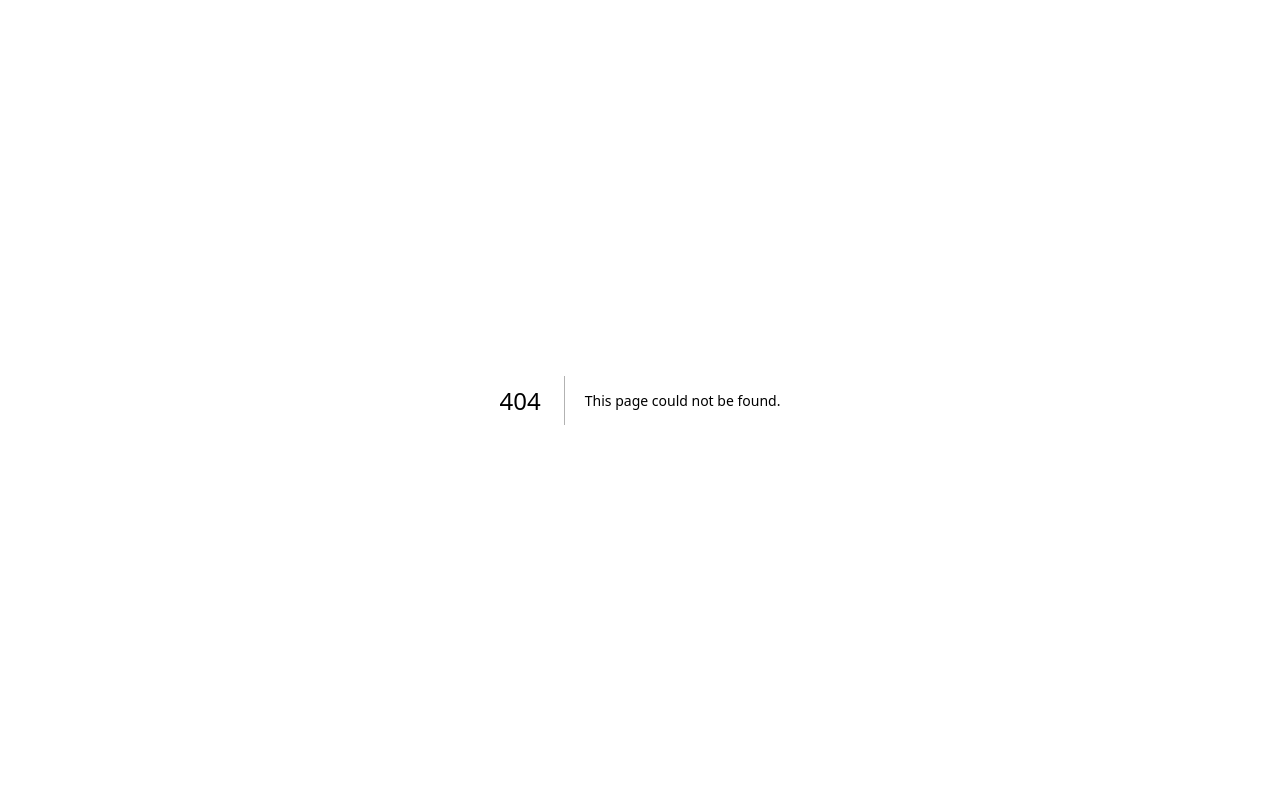
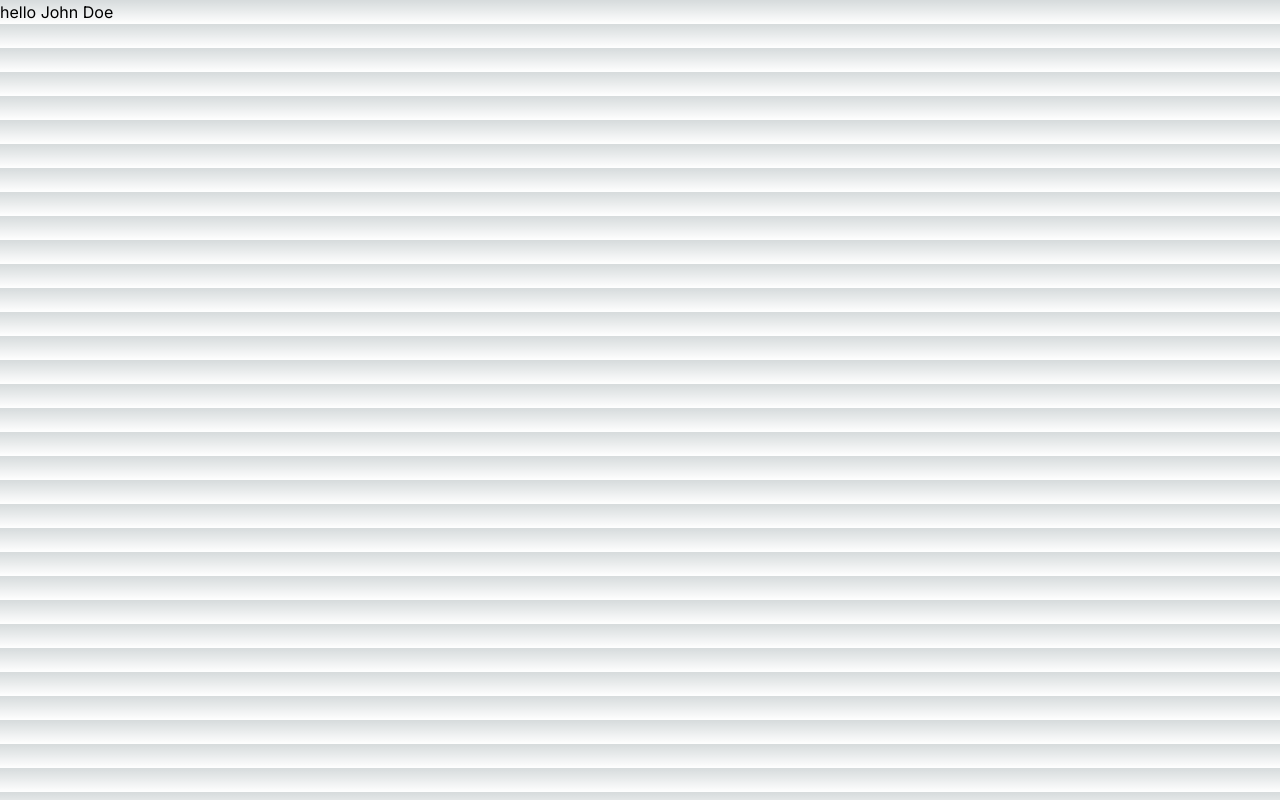
Before and after one commit to nobushi95/full-stack-web-dev-book, a Next.js app in the folder frontend/: page /hello_frontend_fetch in a window 1280 px wide. Before the commit this address had no page. Built offline with nearby package versions, Linux system fonts and the light colour scheme.

Commit message:
hello_frontend_fetchページ追加

```diff
--- /dev/null
+++ b/frontend/app/hello_frontend_fetch/page.tsx
@@ -0,0 +1,19 @@
+'use client'
+
+import { useEffect, useState } from "react";
+
+export const Page = () => {
+  const [data, setData] = useState({ name: '' });
+
+  useEffect(() => {
+    fetch('/api/hello')
+      .then((res) => res.json())
+      .then((data) => {
+        setData(data);
+      })
+  }, []);
+
+  return <div>hello {data.name}</div>
+}
+
+export default Page;
--- /dev/null
+++ b/frontend/pages/api/hello.ts
@@ -0,0 +1,11 @@
+import { NextApiRequest, NextApiResponse } from "next";
+
+type Data = {
+  name: String
+}
+
+export const handler = (req: NextApiRequest, res: NextApiResponse<Data>) => {
+  res.status(200).json({ name: 'John Doe' });
+}
+
+export default handler;
```
